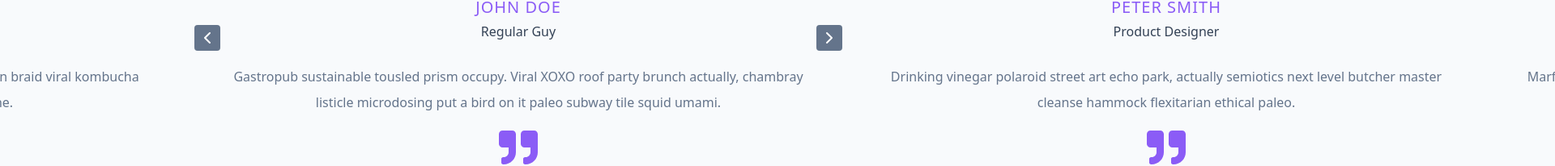
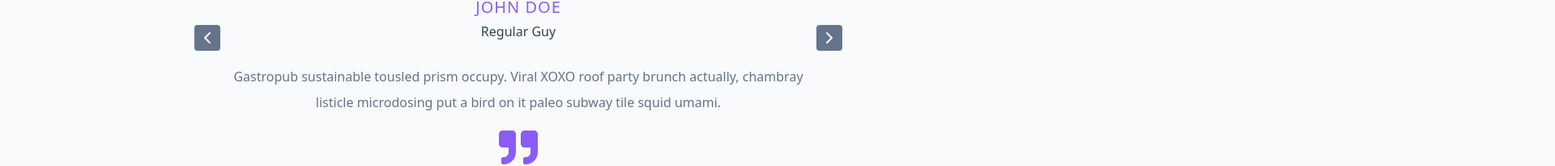
Before and after one commit to SPMcDonald1316/react_projects, a React (Vite) app in the folder slider/: page / in a window 1280 px wide. Shown: the part 329-535 px from the top of the page at 81% size, 1920 px wide, since content can reach past the window. Built offline with nearby package versions, Linux system fonts and the light colour scheme.

Commit message:
use inline styles to hide non active slides

```diff
--- a/slider/src/Carousel.jsx
+++ b/slider/src/Carousel.jsx
@@ -27,7 +27,11 @@ const Carousel = () => {
         return (
           <article
             className='slide'
-            style={{ transform: `translateX(${100 * (index - current)}%)` }}
+            style={{
+              transform: `translateX(${100 * (index - current)}%)`,
+              opacity: index === current ? 1 : 0,
+              visibility: index === current ? 'visible' : 'hidden',
+            }}
             key={id}
           >
             <img src={image} alt={name} className='person-img' />
--- a/slider/src/index.css
+++ b/slider/src/index.css
@@ -261,7 +261,7 @@ ul {
   max-width: 800px;
   position: relative;
   height: 450px;
-  /* overflow: hidden; */
+  overflow: hidden;
 }
 .slide {
   text-align: center;
```
